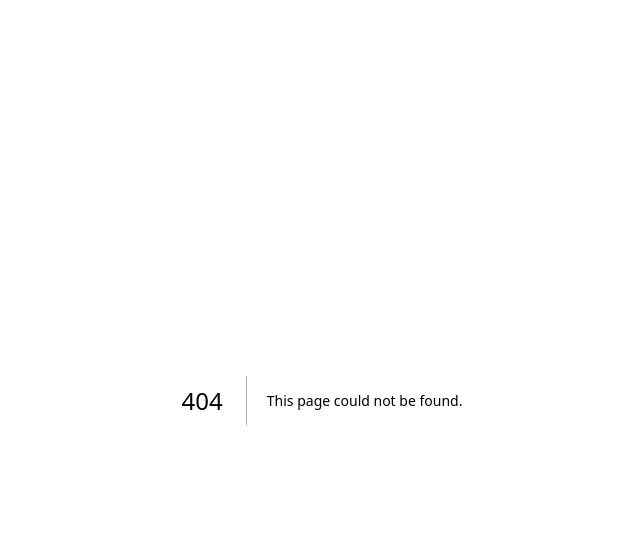
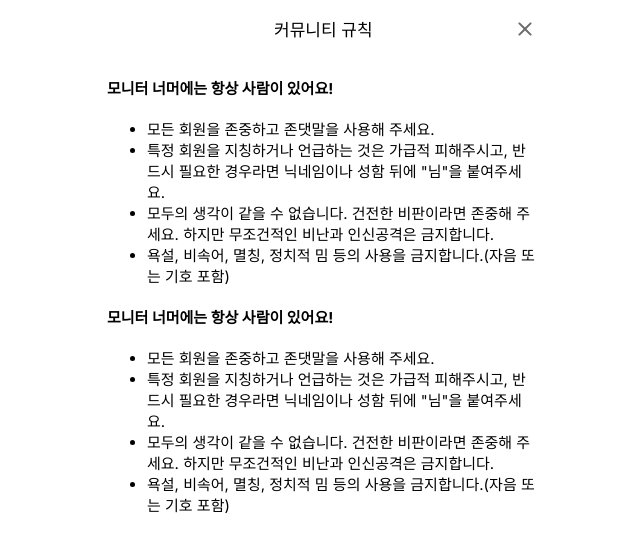
Before and after one commit to waggle2/wagglewaggle, a Next.js app: page /rule in a window 1280 px wide. Before the commit this address had no page. Shown: the top 552 px of the page, without its empty margins (318-958 px from the left). Built offline with nearby package versions, Linux system fonts and the light colour scheme.

Commit message:
Design: Add rule page and Apply rule page ui design

```diff
--- /dev/null
+++ b/app/rule/components/NavBar.tsx
@@ -0,0 +1,14 @@
+'use client'
+import Xmark from '/public/assets/xmark.svg'
+import styles from '../styles/navbar.module.scss'
+
+export default function NavBar() {
+  return (
+    <>
+      <div className={styles.navBar}>
+        <div className={styles.title}>커뮤니티 규칙</div>
+        <Xmark width="24" height="24" />
+      </div>
+    </>
+  )
+}
--- /dev/null
+++ b/app/rule/page.tsx
@@ -0,0 +1,41 @@
+import styles from './styles/page.module.scss'
+import NavBar from './components/NavBar'
+export default function Rule() {
+  return (
+    <div className={styles.container}>
+      <NavBar />
+      <h4>모니터 너머에는 항상 사람이 있어요!</h4>
+      <ul>
+        <li>모든 회원을 존중하고 존댓말을 사용해 주세요.</li>
+        <li>
+          특정 회원을 지칭하거나 언급하는 것은 가급적 피해주시고, 반드시 필요한
+          경우라면 닉네임이나 성함 뒤에 "님"을 붙여주세요.
+        </li>
+        <li>
+          모두의 생각이 같을 수 없습니다. 건전한 비판이라면 존중해 주세요.
+          하지만 무조건적인 비난과 인신공격은 금지합니다.
+        </li>
+        <li>
+          욕설, 비속어, 멸칭, 정치적 밈 등의 사용을 금지합니다.(자음 또는 기호
+          포함)
+        </li>
+      </ul>
+      <h4>모니터 너머에는 항상 사람이 있어요!</h4>
+      <ul>
+        <li>모든 회원을 존중하고 존댓말을 사용해 주세요.</li>
+        <li>
+          특정 회원을 지칭하거나 언급하는 것은 가급적 피해주시고, 반드시 필요한
+          경우라면 닉네임이나 성함 뒤에 "님"을 붙여주세요.
+        </li>
+        <li>
+          모두의 생각이 같을 수 없습니다. 건전한 비판이라면 존중해 주세요.
+          하지만 무조건적인 비난과 인신공격은 금지합니다.
+        </li>
+        <li>
+          욕설, 비속어, 멸칭, 정치적 밈 등의 사용을 금지합니다.(자음 또는 기호
+          포함)
+        </li>
+      </ul>
+    </div>
+  )
+}
--- /dev/null
+++ b/app/rule/styles/navbar.module.scss
@@ -0,0 +1,10 @@
+.navBar {
+  display: flex;
+  justify-content: flex-end;
+  align-items: center;
+  padding-bottom: 16px;
+}
+.title {
+  flex-basis: calc(50% + 24px);
+  font-size: 17px;
+}
--- /dev/null
+++ b/app/rule/styles/page.module.scss
@@ -0,0 +1,8 @@
+.container {
+  max-width: 430px;
+  text-align: left;
+  height: 100dvh;
+  margin: 0 auto;
+  padding: 16px;
+  font-size: 15px;
+}
--- a/app/write/components/Footer.tsx
+++ b/app/write/components/Footer.tsx
@@ -4,15 +4,17 @@ import Camera from '/public/assets/camera.svg'
 import Vote from '/public/assets/vote.svg'
 import styles from '../styles/footer.module.scss'
 import { Dispatch, SetStateAction } from 'react'
+import { useRouter } from 'next/navigation'
 
 interface FooterProps {
   setIsImage: Dispatch<SetStateAction<boolean>>
   setIsVote: Dispatch<SetStateAction<boolean>>
 }
 export default function Footer({ setIsImage, setIsVote }: FooterProps) {
+  const route = useRouter()
   return (
     <div>
-      <div className={styles.ruleButton}>
+      <div className={styles.ruleButton} onClick={() => route.push('/rule')}>
         커뮤니티 규칙
         <RightArrow />
       </div>
--- a/app/write/styles/dropdown.module.scss
+++ b/app/write/styles/dropdown.module.scss
@@ -6,7 +6,7 @@
   font-size: 17px;
   left: 0;
   z-index: 1;
-  padding-top: 60vh;
+  padding-top: 50vh;
   background: rgba(0 0 0 / 15%);
 }
 .items {
```
